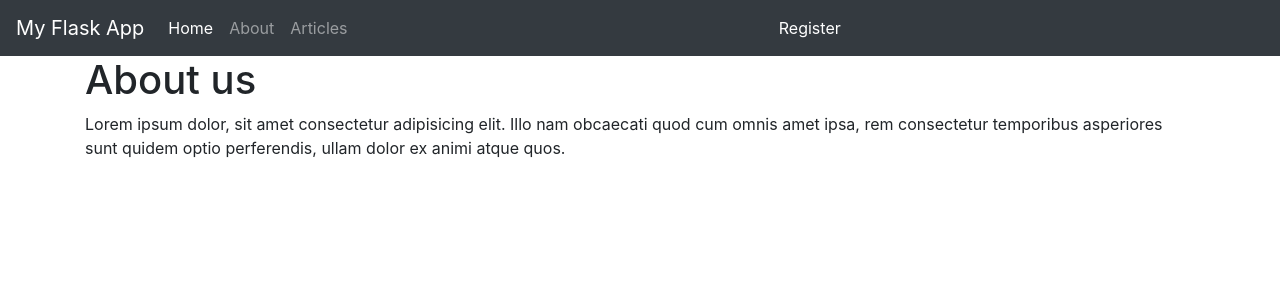
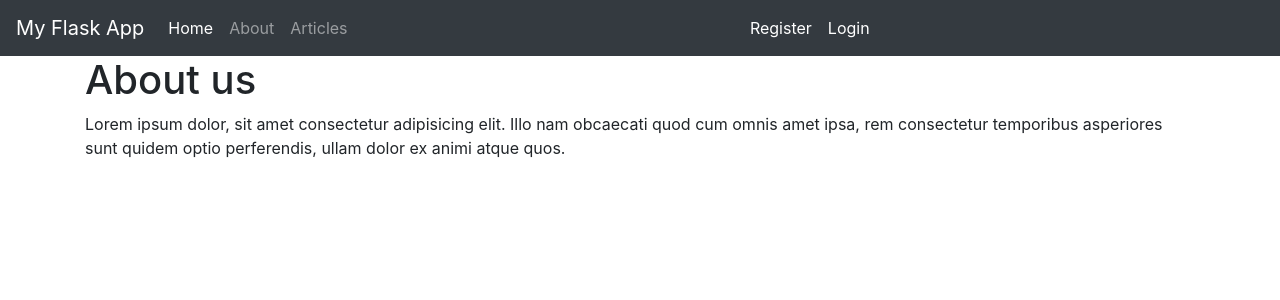
Before and after one commit to nourbalaha/my-blog, a Flask app: page /about in a window 1280 px wide. Shown: the top 300 px of the page. Run offline with Flask 2, Linux system fonts and the light colour scheme; some libraries are stand-ins or nearby versions.

Commit message:
feat: added login in the navbar

```diff
--- a/templates/includes/_navbar.html
+++ b/templates/includes/_navbar.html
@@ -1,6 +1,7 @@
 <nav class="navbar navbar-expand-md navbar-dark bg-dark">
     <a class="navbar-brand" href="#">My Flask App</a>
-    <button class="navbar-toggler" type="button" data-toggle="collapse" data-target="#navbarsExampleDefault" aria-controls="navbarsExampleDefault" aria-expanded="false" aria-label="Toggle navigation">
+    <button class="navbar-toggler" type="button" data-toggle="collapse" data-target="#navbarsExampleDefault" aria-controls="navbarsExampleDefault"
+        aria-expanded="false" aria-label="Toggle navigation">
         <span class="navbar-toggler-icon"></span>
     </button>
 
@@ -18,7 +19,10 @@
         </ul>
         <ul class="navbar-nav mr-auto navbar-right">
             <li class="nav-item active">
-          <a class="nav-link" href="/register">Register <span class="sr-only">(current)</span></a>
+                <a class="nav-link" href="/register">Register<span class="sr-only">(current)</span></a>
+            </li>
+            <li class="nav-item active">
+                <a class="nav-link" href="/login">Login<span class="sr-only">(current)</span></a>
          </li>
         </ul>
     </div>
```
Lines whose indentation alone changed are shown as unchanged.
